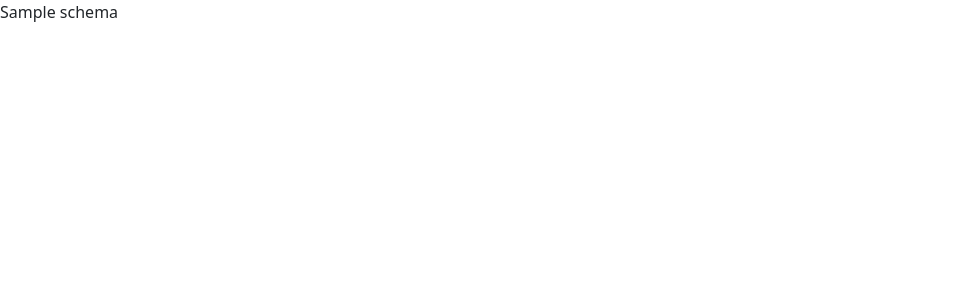
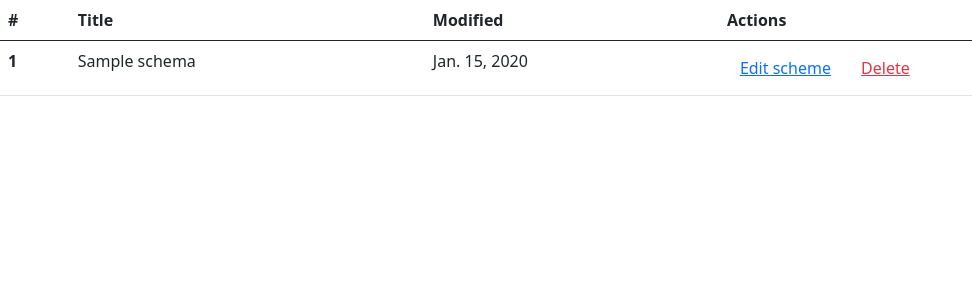
Before and after one commit to umouse/PlaneksTestTask, a Django app: page /schemas_list/ in a window 1280 px wide. Before the commit the part shown is almost empty. Shown: the top 300 px of the page, without its empty margins (0-972 px from the left). Run offline with Django 3.2, Linux system fonts and the light colour scheme; tables that the repository leaves empty hold one stand-in row (values such as "Sample post"); some libraries are stand-ins or nearby versions.

Commit message:
Add created_at and updated_at fields to the Schema model. Apply bootstrap to schema list page.

```diff
--- a/schemas/models.py
+++ b/schemas/models.py
@@ -4,6 +4,8 @@ from django.db import models
 class Schema(models.Model):
     user = models.ForeignKey('auth.User', on_delete=models.CASCADE)
     name = models.CharField(max_length=200)
+    created_at = models.DateField(auto_now_add=True)
+    updated_at = models.DateField(auto_now=True)
 
     COMMA = ','
     SEMICOLON = ';'
--- a/schemas/templates/schemas/schema_list.html
+++ b/schemas/templates/schemas/schema_list.html
@@ -1,9 +1,30 @@
 {% extends 'schemas/base.html' %}
 
 {% block content %}
+<table class="table">
+    <thead>
+    <tr>
+      <th scope="col">#</th>
+      <th scope="col">Title</th>
+      <th scope="col">Modified</th>
+      <th scope="col">Actions</th>
+    </tr>
+  </thead>
+  <tbody>
     {% for schema in object_list %}
-        {{ schema.name }}
+    <tr>
+        <th scope="row">{{schema.id}}</th>
+        <td>{{ schema.name }}</td>
+        <td>{{ schema.updated_at }}</td>
+        <td>
+            <button type="button" class="btn btn-link">Edit scheme</button>
+            <button type="button" class="btn btn-link text-danger" >Delete</button>
+        </td>
+    </tr>
     {% empty %}
        <p>No schemas yet.</p>
     {% endfor %}
+  </tbody>
+</table>
+
 {% endblock %}
```
Also changed, not shown: schemas/migrations/0007_auto_20201216_2133.py (added).
